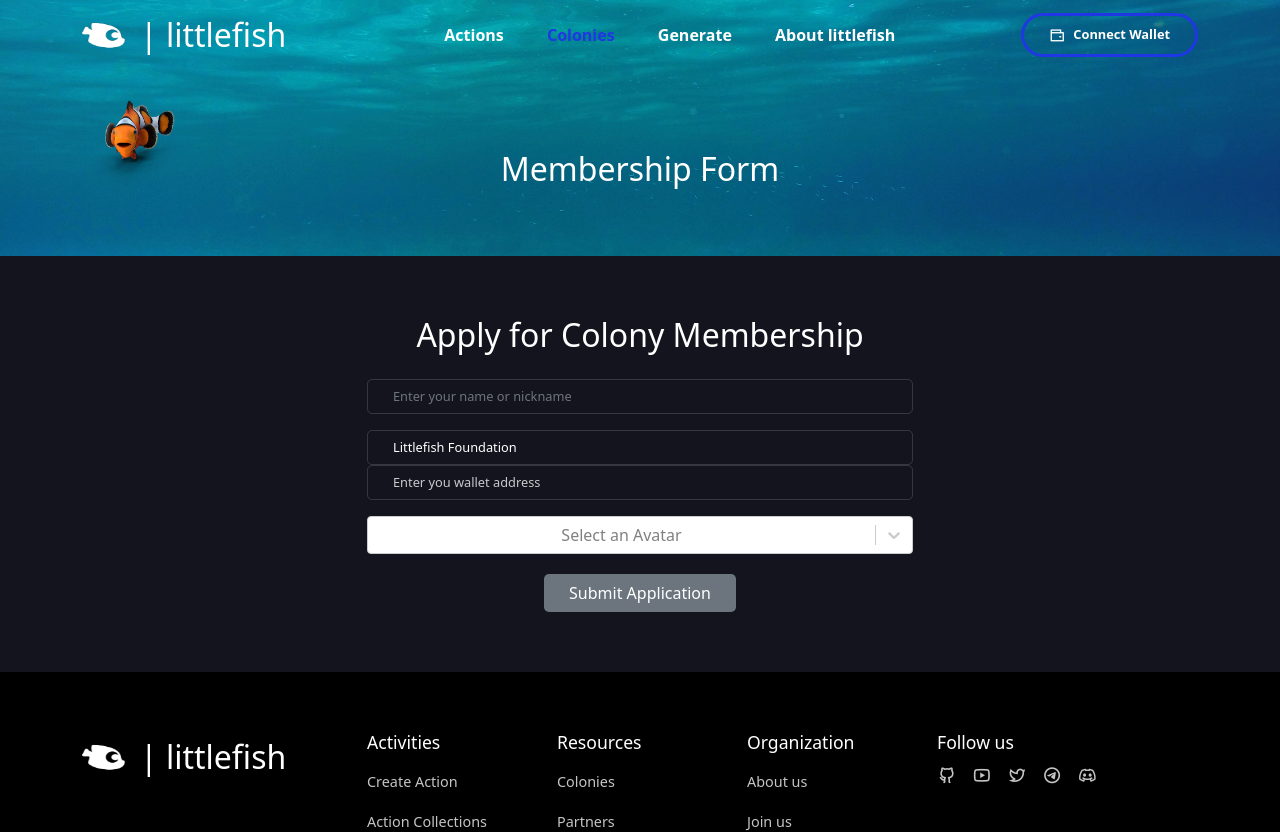
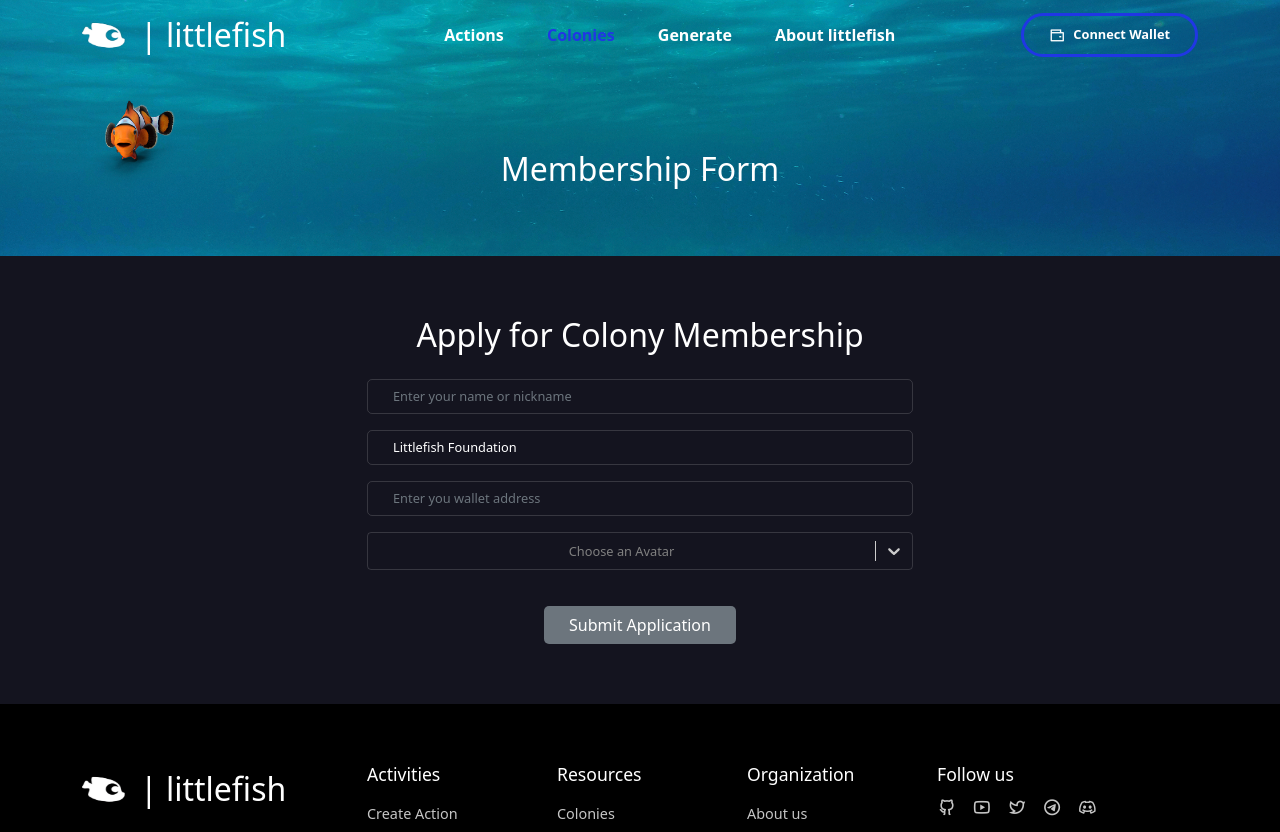
Before and after one commit to littlefish-foundation/littlefish-mvp, a React (Create React App) app in the folder frontend/: page /colony/1/MemberForm in a window 1280 px wide. Shown: the top 832 px of the page. Built offline with nearby package versions, Linux system fonts and the light colour scheme.

Commit message:
MemberForm fixed

```diff
--- a/frontend/src/pages/colonies/Colony.css
+++ b/frontend/src/pages/colonies/Colony.css
@@ -0,0 +1,3 @@
+.avatarSect {
+    background-color: transparent;
+}
--- /dev/null
+++ b/frontend/src/pages/colonies/MemberForm.css
@@ -0,0 +1,5 @@
+.games-dropdown-2 {
+  background-color: transparent;
+  color: transparent;
+
+}
--- a/frontend/src/pages/colonies/MemberForm.jsx
+++ b/frontend/src/pages/colonies/MemberForm.jsx
@@ -1,39 +1,64 @@
 import React, { useState } from "react";
-import { Avatar } from "@mui/material";
 import Select from "react-select";
 
 import CommonSection from "../../components/ui/Common-section/CommonSection";
 import { Container, Row, Col } from "reactstrap";
 import { Button, Form, FormGroup, Input, Label, FormText } from "reactstrap";
+import "./MemberForm.css";
 
 const MemberForm = () => {
+  const customStyles = {
+    control: (base, state) => ({
+      ...base,
+      backgroundColor: "transparent",
+      border: "1px solid rgba(221, 221, 221, 0.171)",
+      fontSize: "0.8rem",
+      alignText: "left !important",
+    }),
+    menu: (base) => ({
+      ...base,
+      borderRadius: 0,
+      marginTop: 0,
+
+    }),
+    menuList: (base) => ({
+      ...base,
+      padding: 0,
+    }),
+  };
+
   const avatars = [
     {
-      value: "https://littlefish-mvp.s3.eu-central-1.amazonaws.com/avatar_vader.jpeg",
+      value:
+        "https://littlefish-mvp.s3.eu-central-1.amazonaws.com/avatar_vader.jpeg",
       avatar: (
         <img src="https://littlefish-mvp.s3.eu-central-1.amazonaws.com/avatar_vader.jpeg" />
       ),
     },
     {
-      value: "https://littlefish-mvp.s3.eu-central-1.amazonaws.com/avatar_fett.jpeg",
+      value:
+        "https://littlefish-mvp.s3.eu-central-1.amazonaws.com/avatar_fett.jpeg",
       avatar: (
         <img src="https://littlefish-mvp.s3.eu-central-1.amazonaws.com/avatar_fett.jpeg" />
       ),
     },
     {
-      value: "https://littlefish-mvp.s3.eu-central-1.amazonaws.com/avatar_3cpo.jpeg",
+      value:
+        "https://littlefish-mvp.s3.eu-central-1.amazonaws.com/avatar_3cpo.jpeg",
       avatar: (
         <img src="https://littlefish-mvp.s3.eu-central-1.amazonaws.com/avatar_3cpo.jpeg" />
       ),
     },
     {
-      value: "https://littlefish-mvp.s3.eu-central-1.amazonaws.com/avatar_r2d2.jpeg",
+      value:
+        "https://littlefish-mvp.s3.eu-central-1.amazonaws.com/avatar_r2d2.jpeg",
       avatar: (
         <img src="https://littlefish-mvp.s3.eu-central-1.amazonaws.com/avatar_r2d2.jpeg" />
       ),
     },
     {
-      value: "https://littlefish-mvp.s3.eu-central-1.amazonaws.com/avatar_bb8.jpeg",
+      value:
+        "https://littlefish-mvp.s3.eu-central-1.amazonaws.com/avatar_bb8.jpeg",
       avatar: (
         <img src="https://littlefish-mvp.s3.eu-central-1.amazonaws.com/avatar_bb8.jpeg" />
       ),
@@ -103,7 +128,8 @@ const MemberForm = () => {
                       onChange={handleChange}
                     />
                   </FormGroup>
-                  <div className="form__input">
+
+                  <FormGroup className="form__input">
                     <Input
                       name="colonyName"
                       type="text"
@@ -111,9 +137,10 @@ const MemberForm = () => {
                       value={colonyName}
                       onChange={handleChange}
                     />
-                  </div>
+                  </FormGroup>
+
                   <FormGroup className="form__input">
-                    <input
+                    <Input
                       type="text"
                       name="walletAddress"
                       placeholder="Enter you wallet address"
@@ -121,8 +148,10 @@ const MemberForm = () => {
                     />
                   </FormGroup>
 
+                  <FormGroup className="form__input">
                     <Select
-                    placeholder="Select an Avatar"
+                      placeholder="Choose an Avatar"
+                      styles={customStyles}
                       name="avatar"
                       options={avatars}
                       value={selected}
@@ -130,7 +159,7 @@ const MemberForm = () => {
                       getOptionLabel={(e) => (
                         <div
                           style={{
-                          display: "flex",
+                            display: "fit",
                             alignItems: "center",
                           }}
                         >
@@ -138,6 +167,7 @@ const MemberForm = () => {
                         </div>
                       )}
                     ></Select>
+                  </FormGroup>
 
                   <Button
                     className="send__btn"
--- a/frontend/src/styles/create-item.css
+++ b/frontend/src/styles/create-item.css
@@ -1,5 +1,5 @@
 .form__input input,
-.form__input select,
+.form__input Select,
 .form__input textarea {
   width: 100%;
   padding: 7px 25px;
```
Lines whose indentation alone changed are shown as unchanged.
